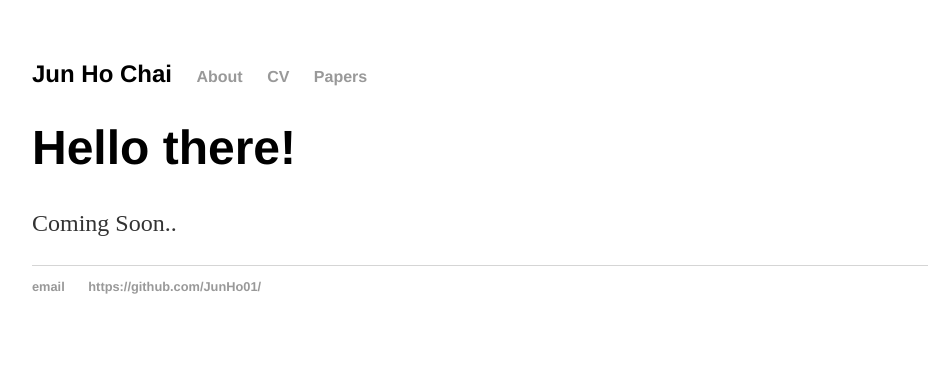
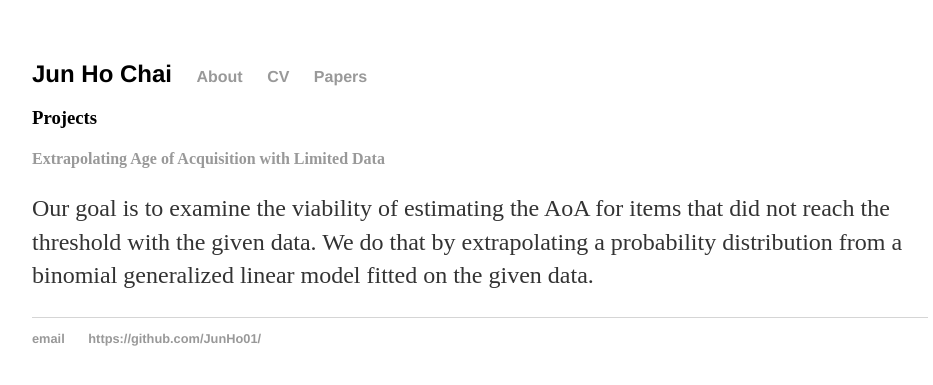
Before and after one commit to junhochai/junhochai.github.io, a Jekyll site: the page built from index.html, in a window 1280 px wide. Shown: the top 385 px of the page, without its empty margins (160-1093 px from the left). Built offline with Jekyll 4.4.1, drawn with Linux system fonts in a browser that asks for light colours.

Commit message:
Update index.html

```diff
--- a/index.html
+++ b/index.html
@@ -3,6 +3,8 @@
 title:
 ---
 <div class="blurb">
-	<h1>Hello there!</h1>
-	<p>Coming Soon..</p>
+	<h3>Projects</h3>
+	<h4><a href="https://osf.io/yp6bq/">Extrapolating Age of Acquisition with Limited Data</a></h4>
+	<p>Our goal is to examine the viability of estimating the AoA for items that did not reach the threshold with the given data. We do that by extrapolating a probability distribution from a binomial generalized linear model fitted on the given data.</p>
+
 </div><!-- /.blurb -->
```
